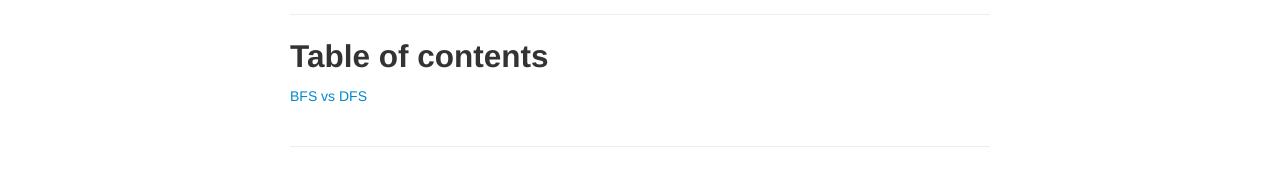
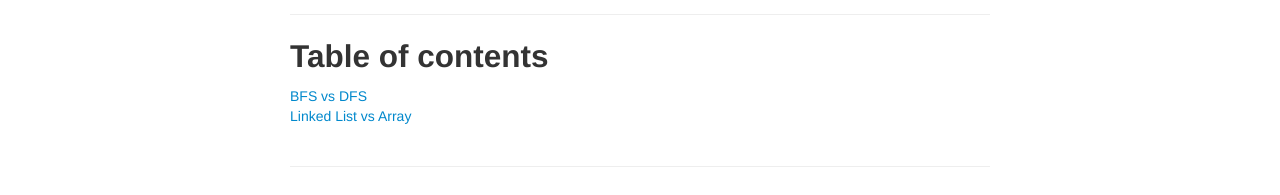
Before and after one commit to KyleMcClay/python_dsa, a Jekyll site: the page built from index.md, in a window 1280 px wide. Shown: the part 810-1005 px from the top of the page. Built offline with Jekyll 4.4.1, drawn with Linux system fonts in a browser that asks for light colours.

Commit message:
broken links

```diff
--- a/index.md
+++ b/index.md
@@ -41,3 +41,4 @@ Python DSA is designed to help implement the fundamental data structures and alg
 ---
 ## Table of contents
 <a href="pages\BFS_vs_DFS.html">BFS vs DFS</a>
+<a href="pages\Linked_List_vs_Array.html">Linked List vs Array</a>
```
Also changed, not shown: ReadMe.md.
